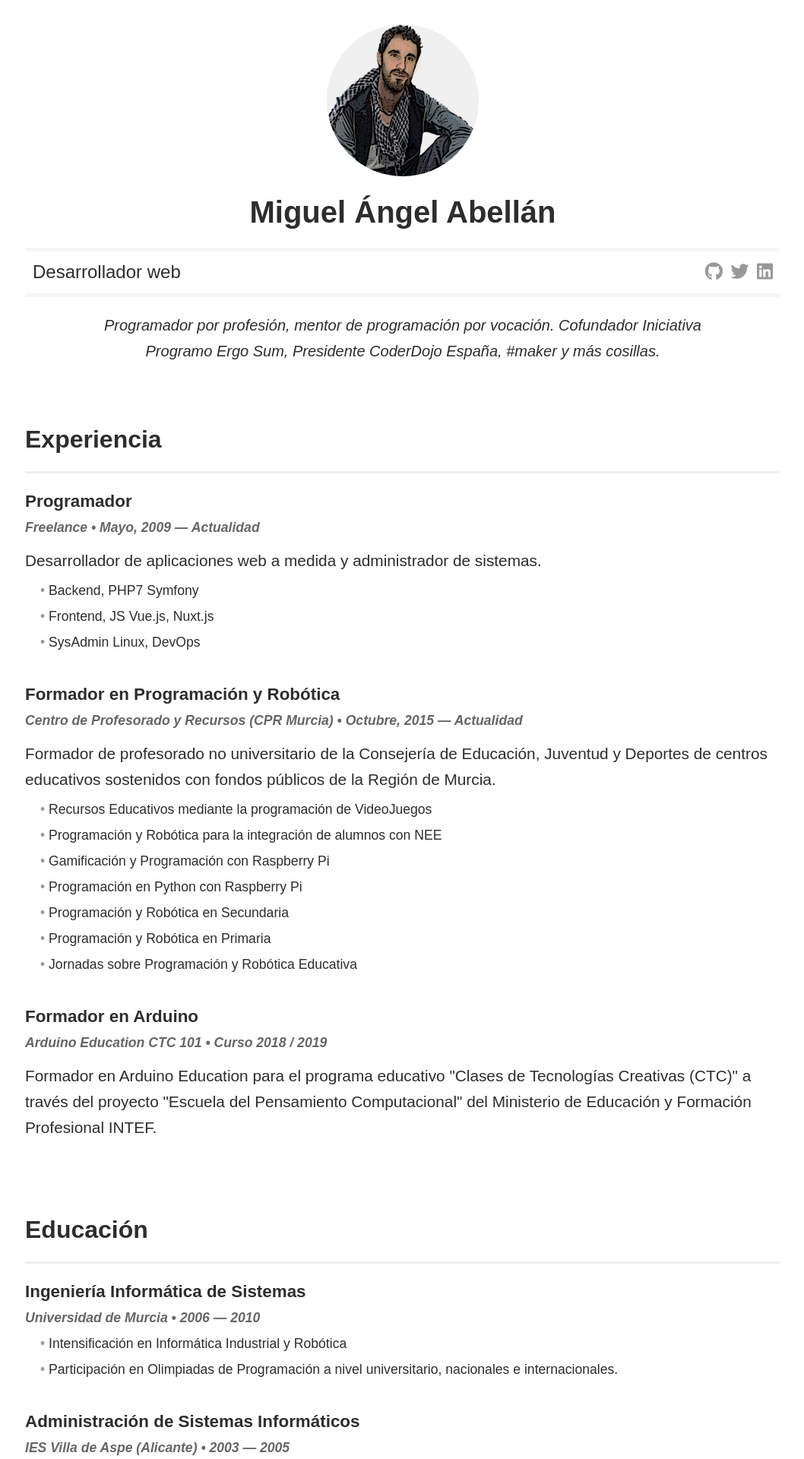
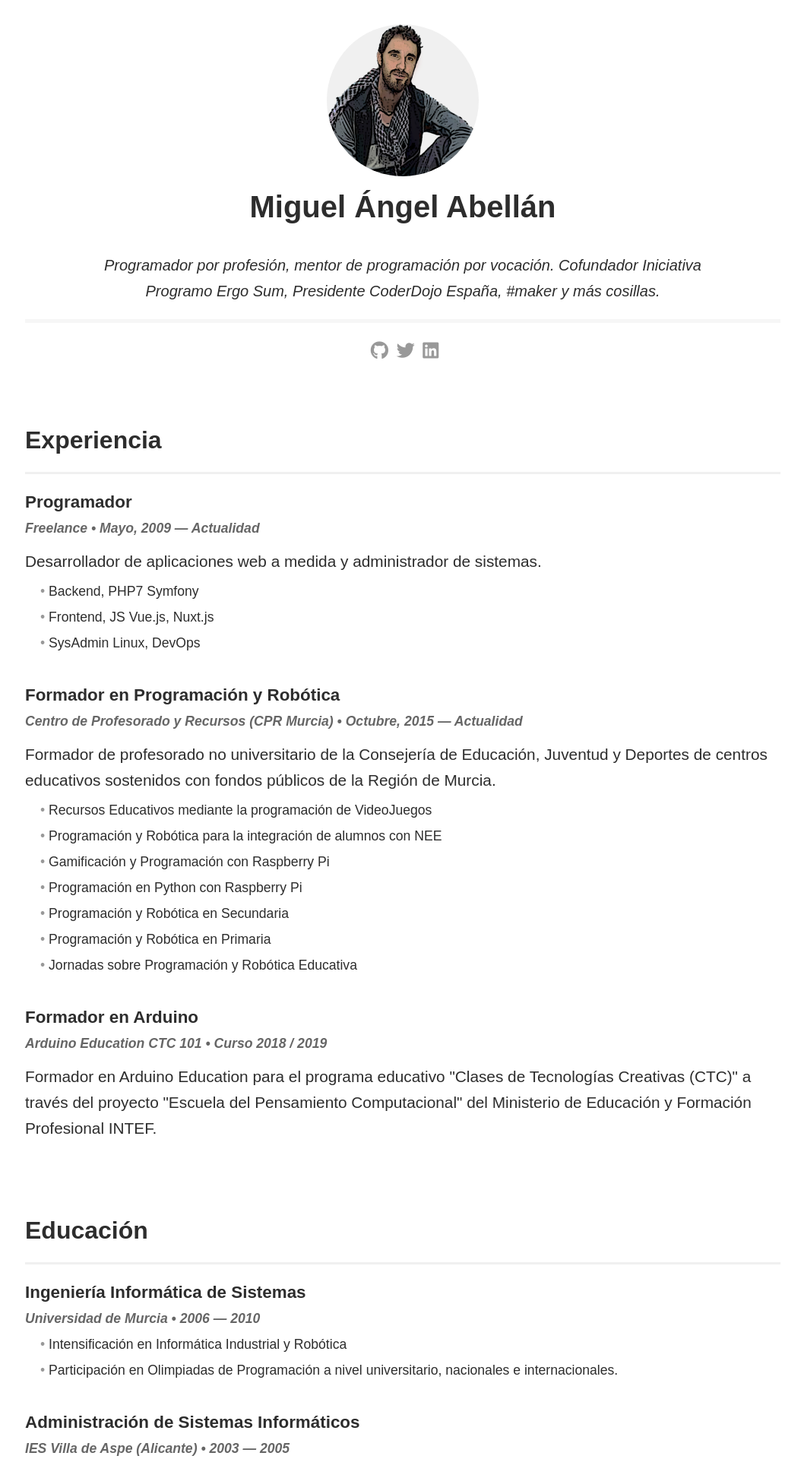
Before and after one commit to migueabellan/migueabellan.github.io, a Jekyll site: the page built from index.html, in a window 1280 px wide. Shown: the top 1920 px of the page at 76% size, without its empty margins (110-1168 px from the left). Built offline with Jekyll 4.4.1, drawn with Linux system fonts in a browser that asks for light colours; nearby versions of some CDN libraries.

Commit message:
Update header

```diff
--- a/_includes/header.html
+++ b/_includes/header.html
@@ -3,11 +3,11 @@
   <img class="avatar" itemprop="image" src="images/avatar.png" alt="{{ site.resume_name }}" />
   <h1 class="name" itemprop="name">{{ site.resume_name }}</h1>
 
-  <div class="flex title-bar">
-    <div class="inner">
-      <h2 class="title" itemprop="jobTitle">{{ site.resume_title }}</h2>
+  <div class="description" itemprop="description">
+    {{ site.resume_header_intro }}
   </div>
-    <div class="inner">
+
+  <div class="social">
     <ul>
       <li>
         <a target="_blank" href="{{ site.resume_social.github }}">
@@ -26,10 +26,5 @@
       </li>
     </ul>
   </div>
-  </div>
-
-  <div class="description" itemprop="description">
-    {{ site.resume_header_intro }}
-  </div>
 
 </header>
--- a/_sass/_base.scss
+++ b/_sass/_base.scss
@@ -29,13 +29,3 @@ body {
   margin: 0 auto;
   padding: 0 15px;
 }
-
-.flex {
-  display: -webkit-flex;
-  display:         flex;
- -webkit-flex-flow: row;
-         flex-flow: row;
-  .inner {
-    flex: 0 0 50%;
-  }
-}
--- a/_sass/_resume.scss
+++ b/_sass/_resume.scss
@@ -10,24 +10,26 @@
     border-radius: 150px;
   }
   .name {
+    margin: 0 0 20px;
     font-size: 2.5rem;
     font-weight: 900;
     text-align: center;
     line-height: 1;
   }
-  .title-bar {
+  .description {
+    max-width: 860px;
+    margin: 0 auto;
+    padding: 20px;
+    text-align: center;
+    font-style: italic;
+  }
+  .social {
     border-top: 5px solid #f6f6f6;
-    border-bottom: 5px solid #f6f6f6;
-    padding: 10px;
-    .title {
-      margin: 0;
-      font-weight: 500;
-      font-size: 1.5rem;
-    }
+    padding: 20px;
     ul {
       margin: 0;
       padding: 0;
-      text-align: right;
+      text-align: center;
       list-style: none;
       li {
         display: inline-block;
@@ -42,13 +44,6 @@
         }
       }
     }
-  }
-  .description {
-    max-width: 860px;
-    margin: 0 auto;
-    padding: 20px;
-    text-align: center;
-    font-style: italic;
   }
 }
 
```
Lines whose indentation alone changed are shown as unchanged.
